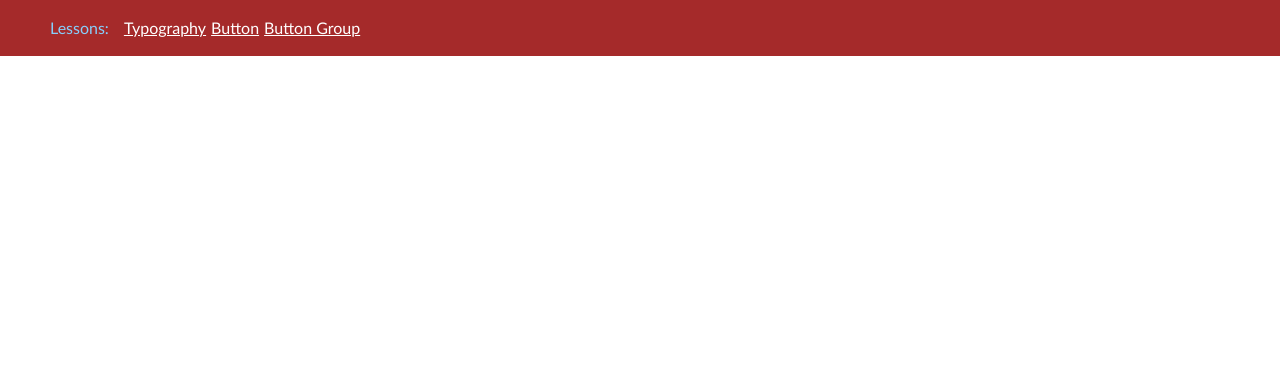
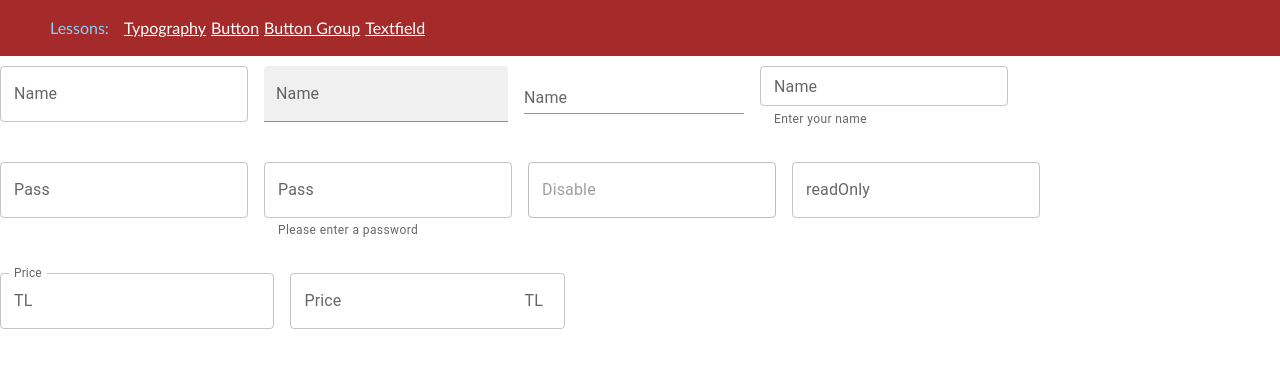
Before and after one commit to Halil-KAPLAN/material-example_react, a React (Vite) app: page /textfield in a window 1280 px wide. Shown: the top 368 px of the page. Built offline with nearby package versions, Linux system fonts and the light colour scheme.

Commit message:
Added Textfield

```diff
--- a/src/App.tsx
+++ b/src/App.tsx
@@ -5,6 +5,7 @@ import Navbar from "./components/Navbar";
 import {
   LessonButton,
   LessonButtonGroup,
+  LessonTextfield,
   LessonTypography,
 } from "./components/Lessons";
 
@@ -17,6 +18,7 @@ function App() {
         <Route path="/typography" element={<LessonTypography />}></Route>
         <Route path="/button" element={<LessonButton />}></Route>
         <Route path="/buttonGroup" element={<LessonButtonGroup />}></Route>
+        <Route path="/textfield" element={<LessonTextfield />}></Route>
       </Routes>
     </BrowserRouter>
   );
--- a/src/components/Lessons/LessonButtonGroup.tsx
+++ b/src/components/Lessons/LessonButtonGroup.tsx
@@ -3,7 +3,7 @@ import { Button, Stack, ButtonGroup } from "@mui/material";
 const LessonButtonGroup = () => {
   return (
     <>
-      <Stack direction="row">
+      <Stack direction="row" spacing={2} marginBottom={2}>
         <ButtonGroup variant="contained">
           <Button>Button</Button>
           <Button>Button</Button>
--- /dev/null
+++ b/src/components/Lessons/LessonTextfield.tsx
@@ -0,0 +1,62 @@
+import { InputAdornment, Stack, TextField } from "@mui/material";
+import { useState } from "react";
+
+const LessonTextfield = () => {
+  const [value, setValue] = useState("");
+
+  return (
+    <Stack spacing={4}>
+      <Stack direction="row" spacing={2}>
+        <TextField label="Name" variant="outlined" />
+        <TextField label="Name" variant="filled" />
+        <TextField label="Name" variant="standard" />
+
+        <TextField
+          label="Name"
+          variant="outlined"
+          size="small"
+          color="error"
+          helperText="Enter your name"
+        />
+      </Stack>
+
+      <Stack direction="row" spacing={2}>
+        <TextField label="Pass" type="password" />
+
+        <TextField
+          label="Pass"
+          type="password"
+          value={value}
+          onChange={(e) => setValue(e.target.value)}
+          helperText={!value && "Please enter a password"}
+        />
+
+        <TextField label="Disable" disabled />
+        <TextField label="readOnly" InputProps={{ readOnly: true }} />
+      </Stack>
+      <Stack direction="row" spacing={2}>
+        <TextField
+          label="Price"
+          variant="outlined"
+          InputProps={{
+            startAdornment: (
+              <InputAdornment position="start">TL</InputAdornment>
+            ),
+          }}
+        />
+
+        <TextField
+          label="Price"
+          variant="outlined"
+          InputProps={{
+            endAdornment: <InputAdornment position="start">TL</InputAdornment>,
+          }}
+        />
+      </Stack>
+
+      <Stack direction="row" spacing={2}></Stack>
+    </Stack>
+  );
+};
+
+export default LessonTextfield;
--- a/src/components/Lessons/index.ts
+++ b/src/components/Lessons/index.ts
@@ -1,5 +1,6 @@
 import LessonTypography from "./LessonTypography";
 import LessonButton from "./LessonButton";
 import LessonButtonGroup from "./LessonButtonGroup";
+import LessonTextfield from "./LessonTextfield";
 
-export { LessonTypography, LessonButton, LessonButtonGroup };
+export { LessonTypography, LessonButton, LessonButtonGroup, LessonTextfield };
--- a/src/components/Navbar.tsx
+++ b/src/components/Navbar.tsx
@@ -11,6 +11,7 @@ const Navbar = () => {
           <Link to="/typography">Typography</Link>
           <Link to="/button">Button</Link>
           <Link to="/buttonGroup">Button Group</Link>
+          <Link to="/textfield">Textfield</Link>
         </div>
       </div>
     </div>
--- a/src/index.css
+++ b/src/index.css
@@ -3,9 +3,9 @@
   line-height: 1.5;
   font-weight: 400;
 
-  color-scheme: light dark;
+  /* color-scheme: light dark;
   color: rgba(255, 255, 255, 0.87);
-  background-color: #242424;
+  background-color: #242424; */
 
   font-synthesis: none;
   text-rendering: optimizeLegibility;
```
